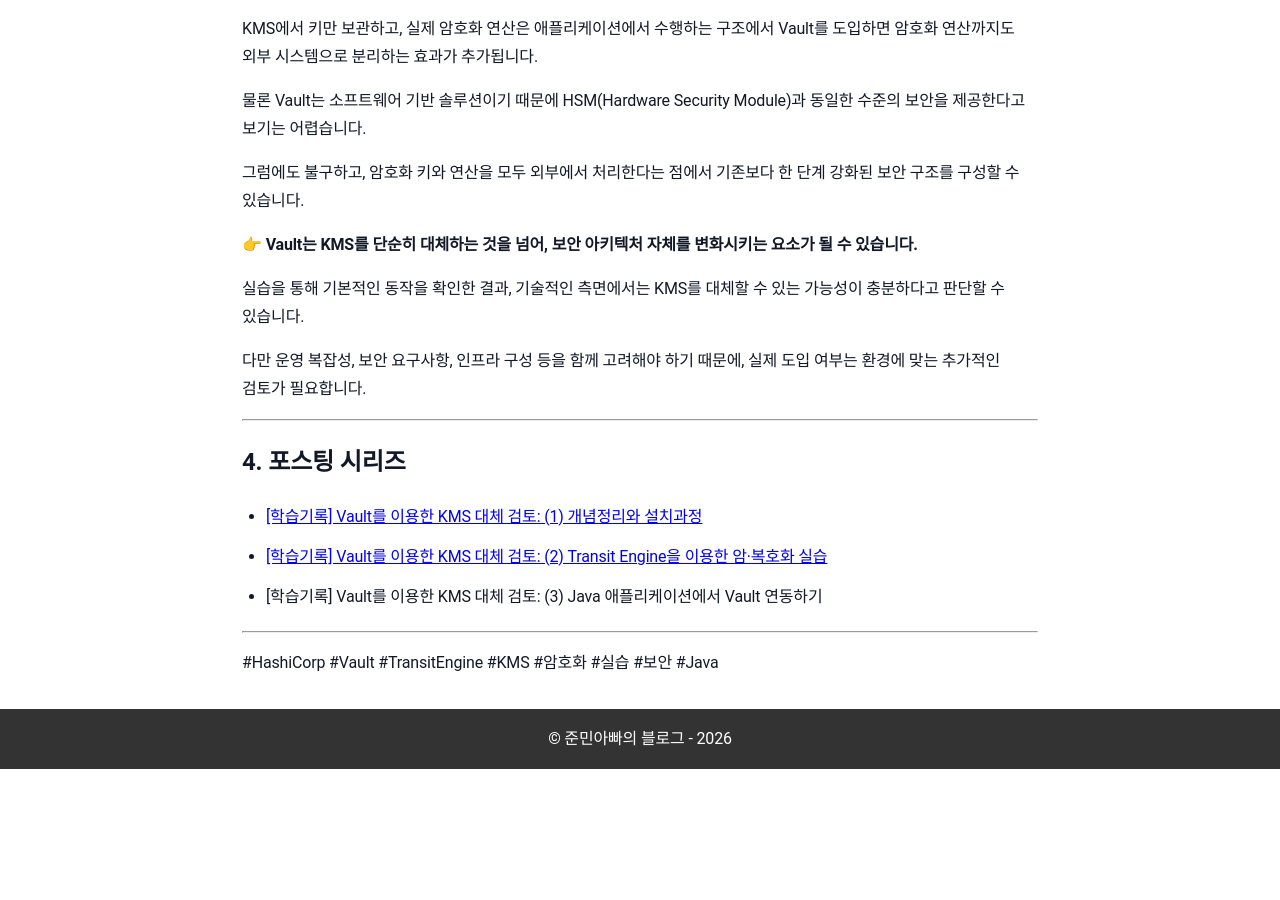
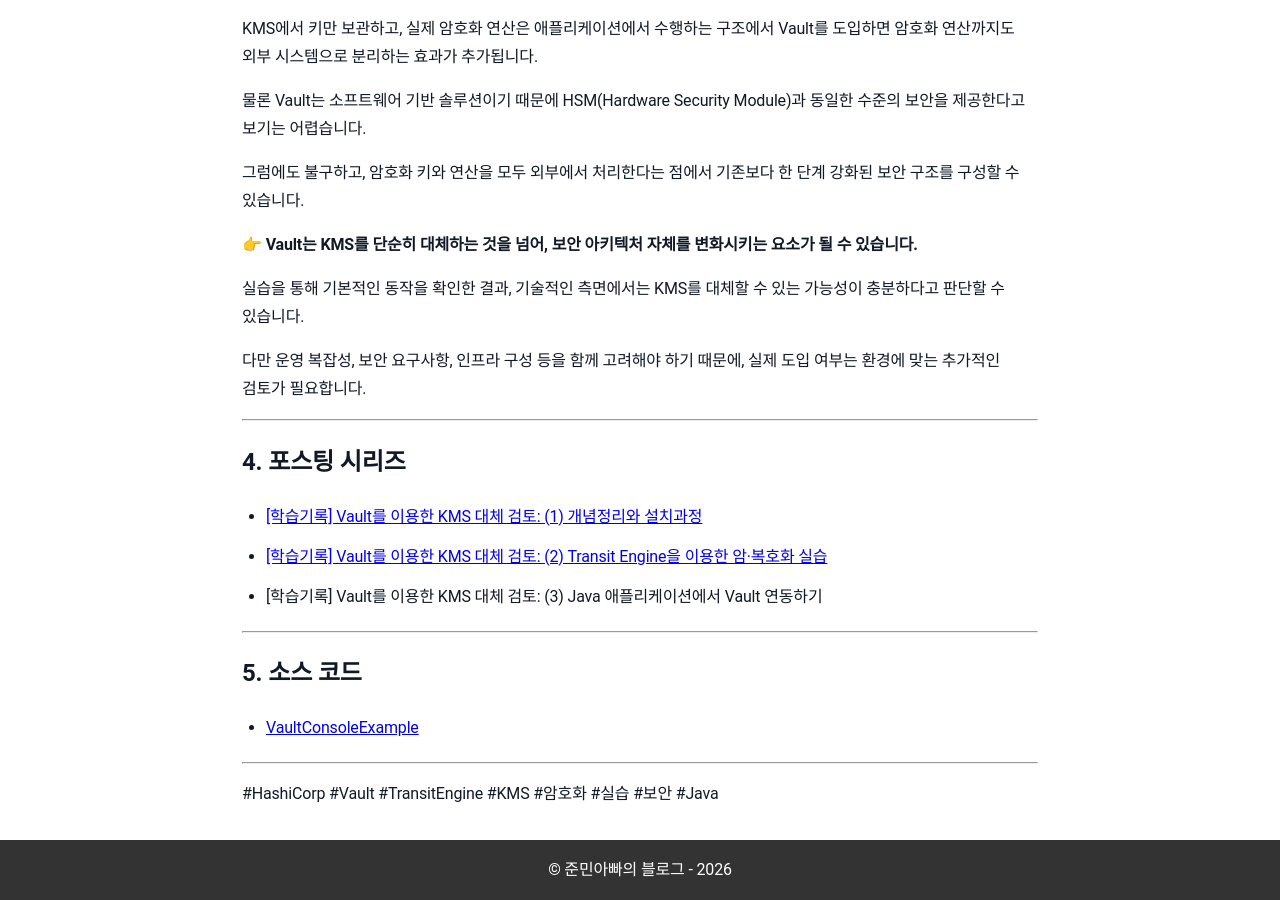
Before and after one commit to sanghoon-lee/sanghoon-lee.github.io, a Jekyll site: the page built from _posts/2026-04-18-vault3.md, in a window 1280 px wide and 900 px high, scrolled down 6041 px. Built offline with Jekyll 4.4.1, drawn with Linux system fonts in a browser that asks for light colours; nearby versions of some CDN libraries; comment, search, counter and statistics services are not loaded; before the commit the page ends 6810 px from its top, so only the background shows below that.

Commit message:
vault 포스팅에 예제 소스 링크 추가

```diff
--- a/_posts/2026-04-18-vault3.md
+++ b/_posts/2026-04-18-vault3.md
@@ -251,4 +251,10 @@ KMS에서 키만 보관하고, 실제 암호화 연산은 애플리케이션에
 
 ---
 
+## 5. 소스 코드
+
+* [VaultConsoleExample](https://github.com/sanghoon-lee/VaultConsoleExample)
+
+---
+
 #HashiCorp #Vault #TransitEngine #KMS #암호화 #실습 #보안 #Java
```
